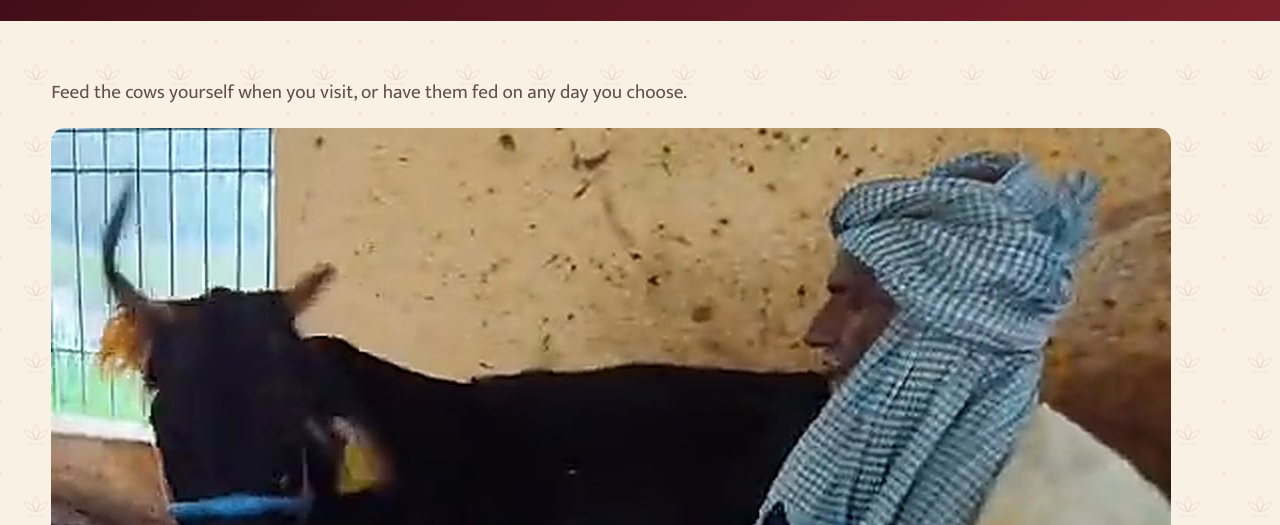
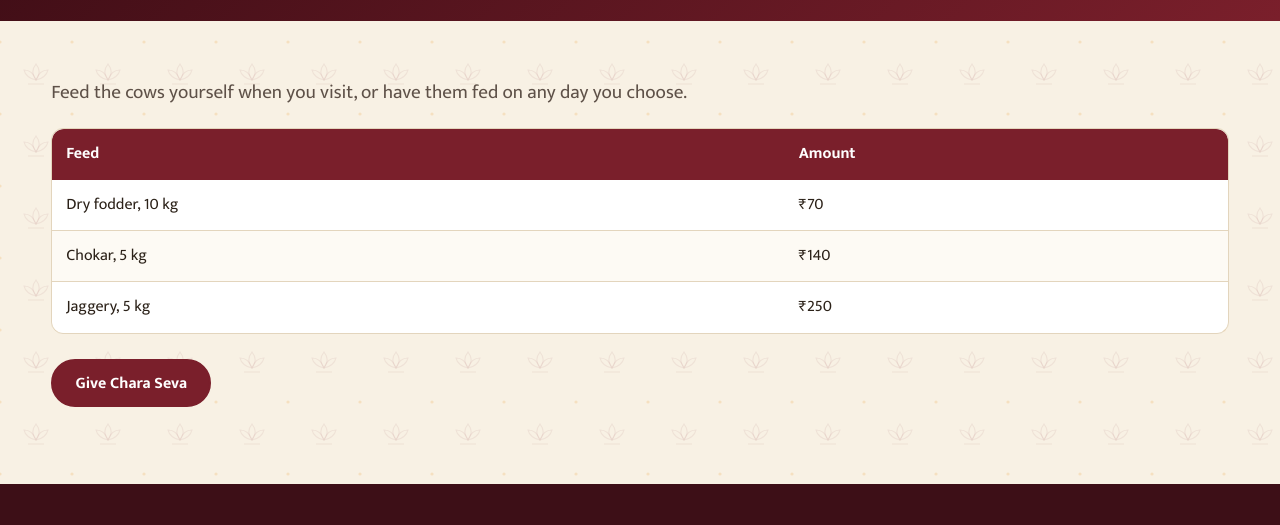
Before and after one commit to vkedia1210-cpu/Koderma-Gaushala, a plain HTML site: page feed-the-cows/index.html in a window 1280 px wide. Shown: the part 318-843 px from the top of the page. Drawn offline with Linux system fonts and the light colour scheme; a web font is replaced by a local one.

Commit message:
Feed the cows: remove photo
Co-Authored-By: Claude Opus 5.5 <noreply@anthropic.com>
Claude-Session: https://claude.ai/code/session_0164Nrphf1ZVetpa8twACD9x

```diff
--- a/feed-the-cows/index.html
+++ b/feed-the-cows/index.html
@@ -57,8 +57,6 @@
 
 <p class="lang-hi kg-lead">दर्शन के समय स्वयं गायों को खिलाएँ, या अपनी चुनी किसी भी तिथि पर हमसे खिलवाएँ।</p>
 
-<figure class="wp-block-image size-large"><img src="/assets/img/roti-round.jpg" alt="A gwala feeding cows" class="wp-image-0"/></figure>
-
 <figure class="wp-block-table kg-table"><table><thead><tr><th><span class="lang-en">Feed</span><span class="lang-hi">ग्रास</span></th><th><span class="lang-en">Amount</span><span class="lang-hi">राशि</span></th></tr></thead><tbody><tr><td><span class="lang-en">Dry fodder, 10 kg</span><span class="lang-hi">सूखा चारा, 10 किलो</span></td><td>₹70</td></tr><tr><td><span class="lang-en">Chokar, 5 kg</span><span class="lang-hi">चोकर, 5 किलो</span></td><td>₹140</td></tr><tr><td><span class="lang-en">Jaggery, 5 kg</span><span class="lang-hi">गुड़, 5 किलो</span></td><td>₹250</td></tr></tbody></table></figure>
 
 <div class="wp-block-buttons"><div class="wp-block-button"><a class="wp-block-button__link wp-element-button" href="/chara-seva/"><span class="lang-en">Give Chara Seva</span><span class="lang-hi">चारा सेवा दें</span></a></div>
```
